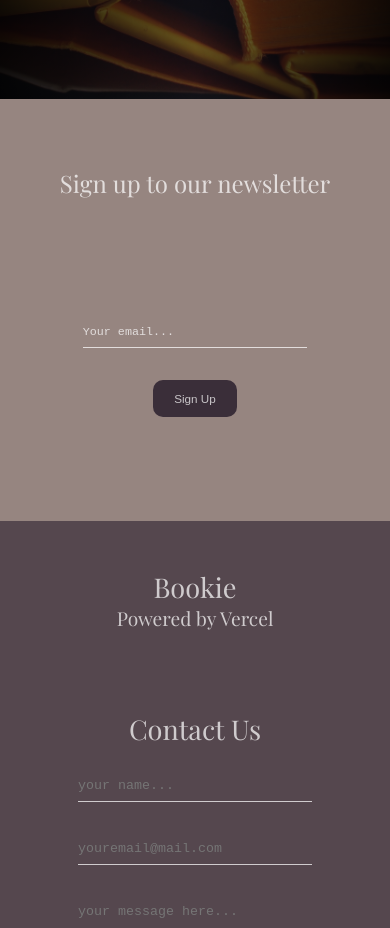
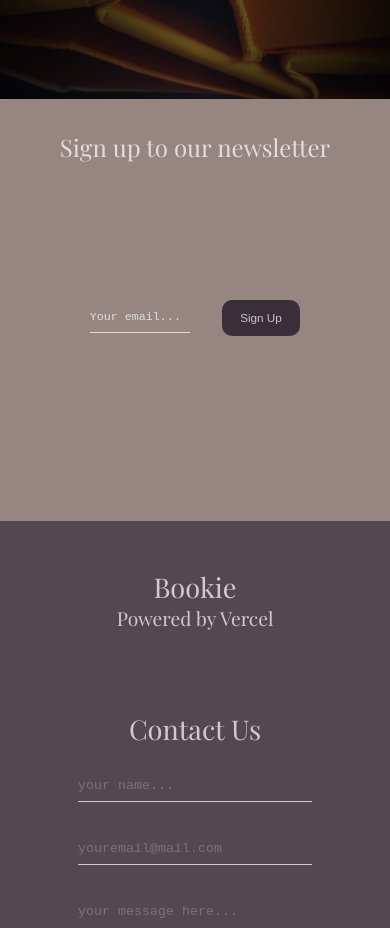
Before and after one commit to Ljusaj123/Bookie, a Next.js app: page / in a window 390 px wide. Shown: the part 1540-2468 px from the top of the page. Built offline with nearby package versions, Linux system fonts and the light colour scheme; no server answers.

Commit message:
form validation kod newsletter

```diff
--- a/modules/newsletter/newsletter.js
+++ b/modules/newsletter/newsletter.js
@@ -1,14 +1,62 @@
+import { react, useState } from 'react';
+
 const Newsletter = () => {
+    const initalvalues = { email: "", success: "" };
+    const [formValues, setFormValues] = useState(initalvalues);
+    const [formErrors, setFromErrors] = useState({});
+    const [isSubmit, setIsSubmit] = useState(false);
+
+    const handleChange = (e) => {
+        const { name, value } = e.target;
+        setFormValues({ ...formValues, [name]: value });
+
+    }
+
+    const handleSubmit = (e) => {
+        e.preventDefault();
+        setFromErrors(validate(formValues));
+        setIsSubmit(true);
+        setFormValues(initalvalues);
+
+    }
+
+    const validate = (values) => {
+        const error = {};
+
+        if (!values.email) {
+            error.email = "Email is required!"
+        }
+
+        if (Object.keys(error).length === 0) {
+            error.success = "Your message has been send!"
+        }
+        return error;
+    }
+
+
     return (
         <section className="newsletter">
             <div className="newsletter-container">
                 <h1>Sign up to our newsletter</h1>
-                <div className="sign-in">
-                    <input type="email" placeholder="Your email..." />
-                    <button>
-                        Sign Up
-                    </button>
-                </div>
+                <form className="sign-in-form" onSubmit={handleSubmit}>
+                    <div className="form-container">
+                        <input type="email"
+                            name="email"
+                            placeholder="Your email..."
+                            value={formValues.email}
+                            onChange={handleChange}
+                            autocomplete="off"
+                        />
+                        <button id='sign-in-btn'>
+                            Sign Up
+                        </button>
+                    </div>
+                    <div className="error-messages">
+                        <p>{formErrors.email}</p>
+                        <h4>{formErrors.success}</h4>
+                    </div>
+                </form>
+
             </div>
 
         </section>
--- a/styles/css/styles.css
+++ b/styles/css/styles.css
@@ -447,7 +447,7 @@ nav {
 }
 
 .newsletter-container {
-  height: 80%;
+  height: 100%;
   width: 100%;
   margin: auto 0;
   display: -webkit-box;
@@ -470,9 +470,9 @@ nav {
   text-align: center;
 }
 
-.newsletter-container .sign-in {
-  width: 100%;
-  height: 60%;
+.newsletter-container .sign-in-form {
+  height: 100%;
+  width: 100%;
   display: -webkit-box;
   display: -ms-flexbox;
   display: flex;
@@ -482,9 +482,26 @@ nav {
   -webkit-box-align: center;
       -ms-flex-align: center;
           align-items: center;
-}
-
-.newsletter-container .sign-in input {
+  -webkit-box-orient: vertical;
+  -webkit-box-direction: normal;
+      -ms-flex-direction: column;
+          flex-direction: column;
+}
+
+.newsletter-container .sign-in-form .form-container {
+  width: 70%;
+  display: -webkit-box;
+  display: -ms-flexbox;
+  display: flex;
+  -webkit-box-pack: center;
+      -ms-flex-pack: center;
+          justify-content: center;
+  -webkit-box-align: center;
+      -ms-flex-align: center;
+          align-items: center;
+}
+
+.newsletter-container .sign-in-form .form-container input {
   width: clamp(100px, 30%, 350px);
   outline: none;
   background: none;
@@ -495,38 +512,38 @@ nav {
   margin-right: 2rem;
 }
 
-.newsletter-container .sign-in input::-webkit-input-placeholder {
+.newsletter-container .sign-in-form .form-container input::-webkit-input-placeholder {
   color: #ffffffb8;
   font-size: clamp(0.7rem, 3vw, 0.9rem);
 }
 
-.newsletter-container .sign-in input:-ms-input-placeholder {
+.newsletter-container .sign-in-form .form-container input:-ms-input-placeholder {
   color: #ffffffb8;
   font-size: clamp(0.7rem, 3vw, 0.9rem);
 }
 
-.newsletter-container .sign-in input::-ms-input-placeholder {
+.newsletter-container .sign-in-form .form-container input::-ms-input-placeholder {
   color: #ffffffb8;
   font-size: clamp(0.7rem, 3vw, 0.9rem);
 }
 
-.newsletter-container .sign-in input::placeholder {
+.newsletter-container .sign-in-form .form-container input::placeholder {
   color: #ffffffb8;
   font-size: clamp(0.7rem, 3vw, 0.9rem);
 }
 
-.newsletter-container .sign-in [placeholder]::-webkit-input-placeholder {
+.newsletter-container .sign-in-form .form-container [placeholder]::-webkit-input-placeholder {
   -webkit-transition: color 0.5s ease;
   transition: color 0.5s ease;
 }
 
-.newsletter-container .sign-in [placeholder]:focus::-webkit-input-placeholder {
+.newsletter-container .sign-in-form .form-container [placeholder]:focus::-webkit-input-placeholder {
   color: transparent;
   -webkit-transition: color 0.5s ease;
   transition: color 0.5s ease;
 }
 
-.newsletter-container .sign-in button {
+.newsletter-container .sign-in-form .form-container button {
   border: none;
   border-radius: 10px;
   cursor: pointer;
@@ -541,12 +558,12 @@ nav {
   font-size: clamp(0.6rem, 3vw, 0.9rem);
 }
 
-.newsletter-container .sign-in button:focus {
+.newsletter-container .sign-in-form .form-container button:focus {
   -webkit-box-shadow: rgba(0, 0, 0, 0.3) 2px 8px 4px -6px;
           box-shadow: rgba(0, 0, 0, 0.3) 2px 8px 4px -6px;
 }
 
-.newsletter-container .sign-in button:hover {
+.newsletter-container .sign-in-form .form-container button:hover {
   -webkit-box-shadow: rgba(0, 0, 0, 0.7) 2px 8px 8px -5px;
           box-shadow: rgba(0, 0, 0, 0.7) 2px 8px 8px -5px;
   -webkit-transform: translate3d(0, 1px, 0);
@@ -557,9 +574,25 @@ nav {
   transition: transform 0.3s ease, -webkit-transform 0.3s ease;
 }
 
-.newsletter-container .sign-in button:active {
+.newsletter-container .sign-in-form .form-container button:active {
   -webkit-transform: scale(0.9);
           transform: scale(0.9);
+}
+
+.newsletter-container .sign-in-form .error-messages {
+  margin-top: 1rem;
+}
+
+.newsletter-container .sign-in-form .error-messages p {
+  color: rgba(37, 3, 3, 0.815);
+  font-weight: 900;
+  font-size: clamp(0.7rem, 1.5vw, 1.1rem);
+}
+
+.newsletter-container .sign-in-form .error-messages h4 {
+  color: rgba(5, 116, 23, 0.801);
+  font-weight: 800;
+  font-size: clamp(0.7rem, 1.5vw, 1.1rem);
 }
 
 .footer {
--- a/styles/sass/_home.scss
+++ b/styles/sass/_home.scss
@@ -318,7 +318,7 @@ nav {
 	@include univerzalni-display(flex, start, start);
 
 	&-container {
-    height: 80%;
+		height: 100%;
 		width: 100%;
 		margin: auto 0;
 		@include univerzalni-display(flex, space-between, center);
@@ -329,11 +329,15 @@ nav {
 			text-align: center;
 		}
 
-    & .sign-in {
+		& .sign-in-form {
+			height: 100%;
 			width: 100%;
-      height: 60%;
 			@include univerzalni-display(flex, center, center);
+			flex-direction: column;
 
+			& .form-container {
+				width: 70%;
+				@include univerzalni-display(flex, center, center);
 				& input {
 					width: clamp(100px, 30%, 350px);
 					outline: none;
@@ -359,6 +363,17 @@ nav {
 				& button {
 					@include button($button-color-2, clamp(3.5rem, 30%, 7rem), 2.3rem);
 					font-size: clamp(0.6rem, 3vw, 0.9rem);
+				}
+			}
+			& .error-messages {
+				margin-top: 1rem;
+
+				& p {
+					@include error-message(clamp(0.7rem, 1.5vw, 1.1rem));
+				}
+				& h4 {
+					@include succes-message(clamp(0.7rem, 1.5vw, 1.1rem));
+				}
 			}
 		}
 	}
```
Lines whose indentation alone changed are shown as unchanged.
